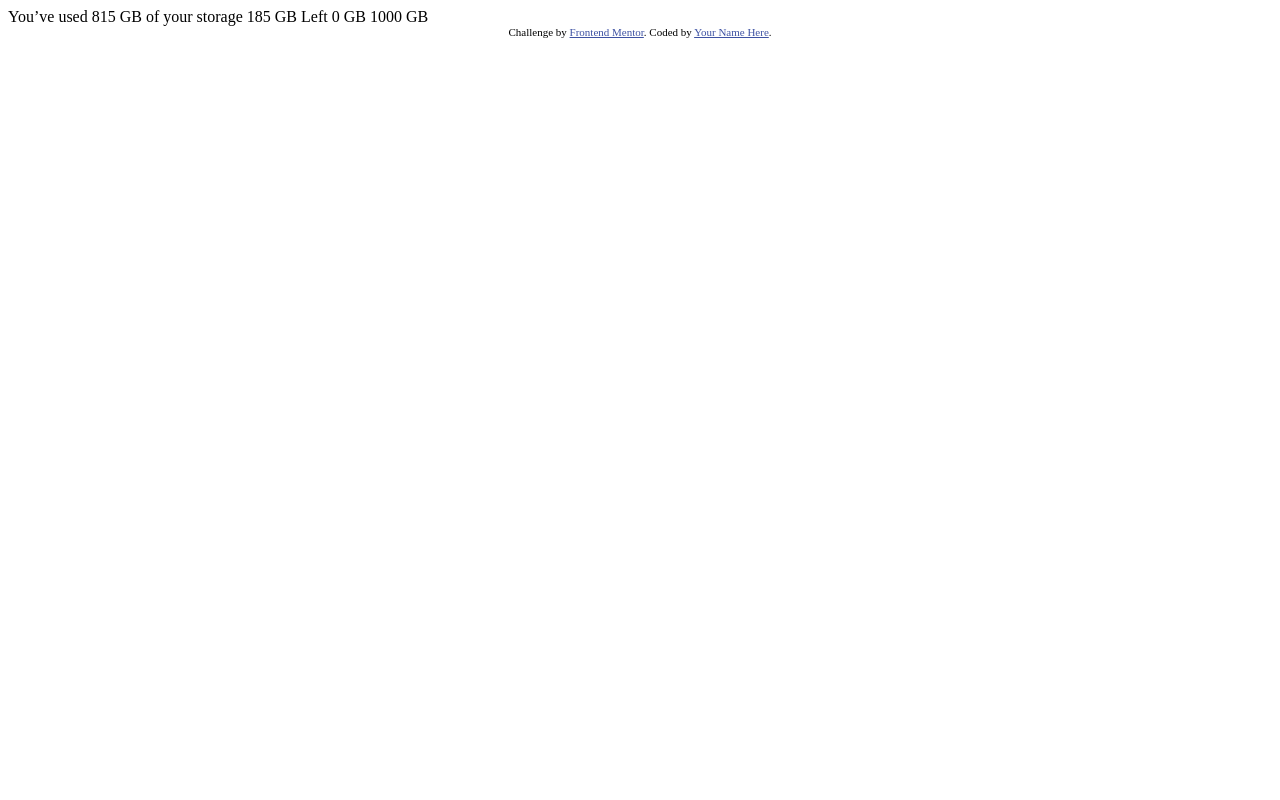
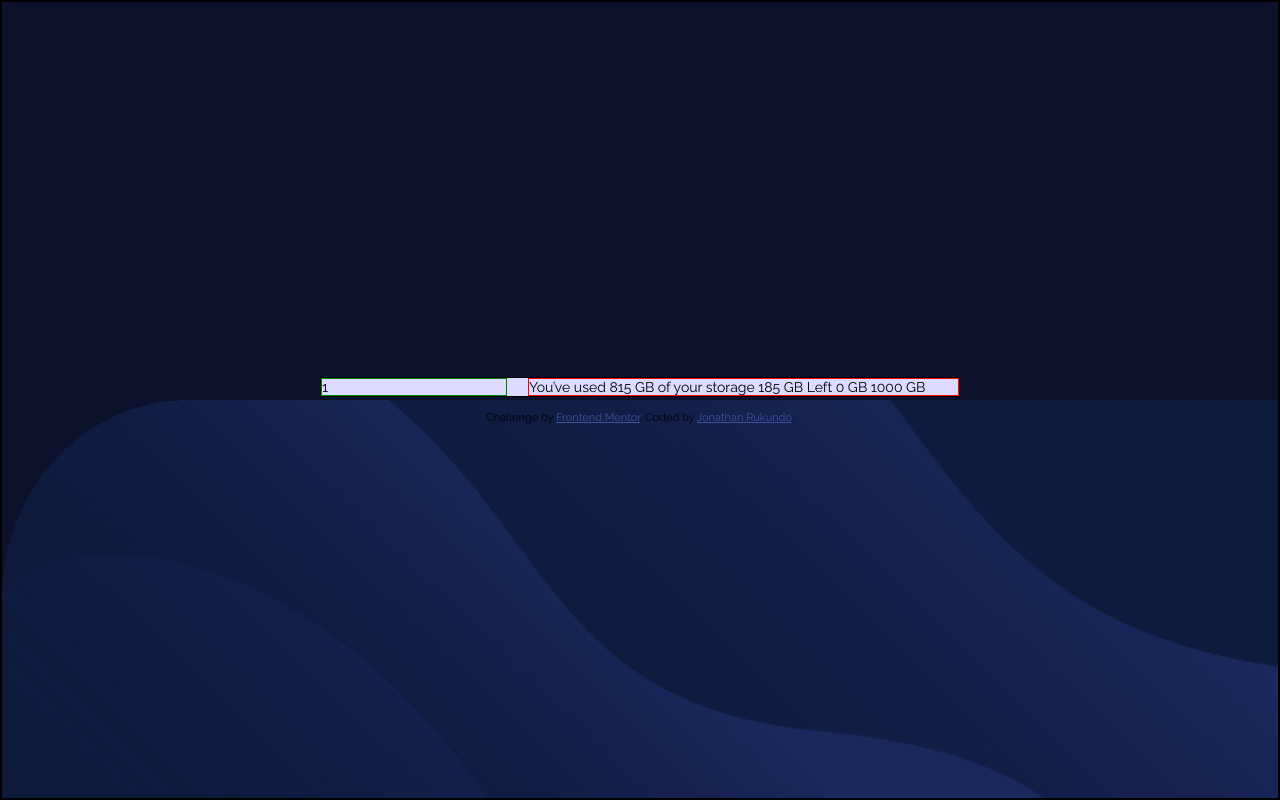
Before and after one commit to jrukundo256/Frontend-Mentor-Challenges, a plain HTML site: page fylo-data-storage-component/index.html in a window 1280 px wide. Drawn offline with Linux system fonts and the light colour scheme.

Commit message:
Setting up the structure..

```diff
--- /dev/null
+++ b/fylo-data-storage-component/css/style.css
@@ -0,0 +1,81 @@
+* {
+    box-sizing: border-box;
+}
+
+body {
+    margin: 0;
+    height: 100%;
+    font-size: 14px;
+    font-family: 'Raleway', sans-serif;
+    font-weight: 400;
+}
+
+main {
+    display: flex;
+    flex-direction: column;
+    justify-content: center;
+    gap: 1em;
+    height: 100vh;
+    width: 100%;
+    background-color: hsl(229, 57%, 11%);
+    background-image: url('../images/bg-desktop.png');
+    background-repeat: no-repeat;
+    background-position: center bottom;
+    background-size: 100% 50%;
+
+    border: 2px solid black;
+}
+
+.storage-component-container {
+    display: flex;
+    gap: 1.5em;
+    margin: 0 auto;
+    width: 50vw;
+    background-color: hsl(243, 100%, 93%);
+    /* background-color: hsl(228, 56%, 26%); */
+
+    border: 1px solid black;
+}
+
+.tools-container {
+    flex: 0.3;
+
+    border: 1px solid green;
+}
+
+.status-container {
+    flex: 0.7;
+
+    border: 1px solid red;
+}
+
+.attribution {
+    font-size: 11px;
+    text-align: center;
+}
+
+.attribution a {
+    color: hsl(228, 45%, 44%);
+}
+
+
+/* Allowing for responsiveness by CSS Media Queries */
+@media (max-width: 375px) {
+
+    main {
+        background-color: hsl(229, 57%, 11%);
+        background-image: url('../images/bg-mobile.png');
+        background-repeat: no-repeat;
+        /* background-position: center bottom; */
+        /* background-size: 100% 50%; */
+        background-size: cover;
+
+        border: 2px solid black;
+    }
+
+    .storage-component-container {
+        flex-direction: column;
+        width: 90vw;
+    }
+
+}
--- a/fylo-data-storage-component/index.html
+++ b/fylo-data-storage-component/index.html
@@ -1,31 +1,41 @@
 <!DOCTYPE html>
 <html lang="en">
+
 <head>
   <meta charset="UTF-8">
-  <meta name="viewport" content="width=device-width, initial-scale=1.0"> <!-- displays site properly based on user's device -->
+  <meta name="viewport" content="width=device-width, initial-scale=1.0">
+  <!-- displays site properly based on user's device -->
 
   <link rel="icon" type="image/png" sizes="32x32" href="./images/favicon-32x32.png">
 
+  <link rel="preconnect" href="https://fonts.googleapis.com">
+  <link rel="preconnect" href="https://fonts.gstatic.com" crossorigin>
+  <link href="https://fonts.googleapis.com/css2?family=Raleway:wght@400;700&display=swap" rel="stylesheet">
+
+  <!-- Main css -->
+  <link rel="stylesheet" href="css/style.css">
+
   <title>Frontend Mentor | Fylo data storage component</title>
+</head>
 
-  <!-- Feel free to remove these styles or customise in your own stylesheet 👍 -->
-  <style>
-    .attribution { font-size: 11px; text-align: center; }
-    .attribution a { color: hsl(228, 45%, 44%); }
-  </style>
-</head>
 <body>
 
+  <main>
+    <div class="storage-component-container">
+      <div class="tools-container">1</div>
+      <div class="status-container">
         You’ve used 815 GB of your storage
-
         185 GB Left
-
         0 GB
         1000 GB
-
+      </div>
+    </div>
     <div class="attribution">
       Challenge by <a href="https://www.frontendmentor.io?ref=challenge" target="_blank">Frontend Mentor</a>.
-    Coded by <a href="#">Your Name Here</a>.
+      Coded by <a href="https://twitter.com/iam_rukundo" target="_blank">Jonathan Rukundo</a>.
     </div>
+  </main>
+
 </body>
+
 </html>
```
Lines whose indentation alone changed are shown as unchanged.
